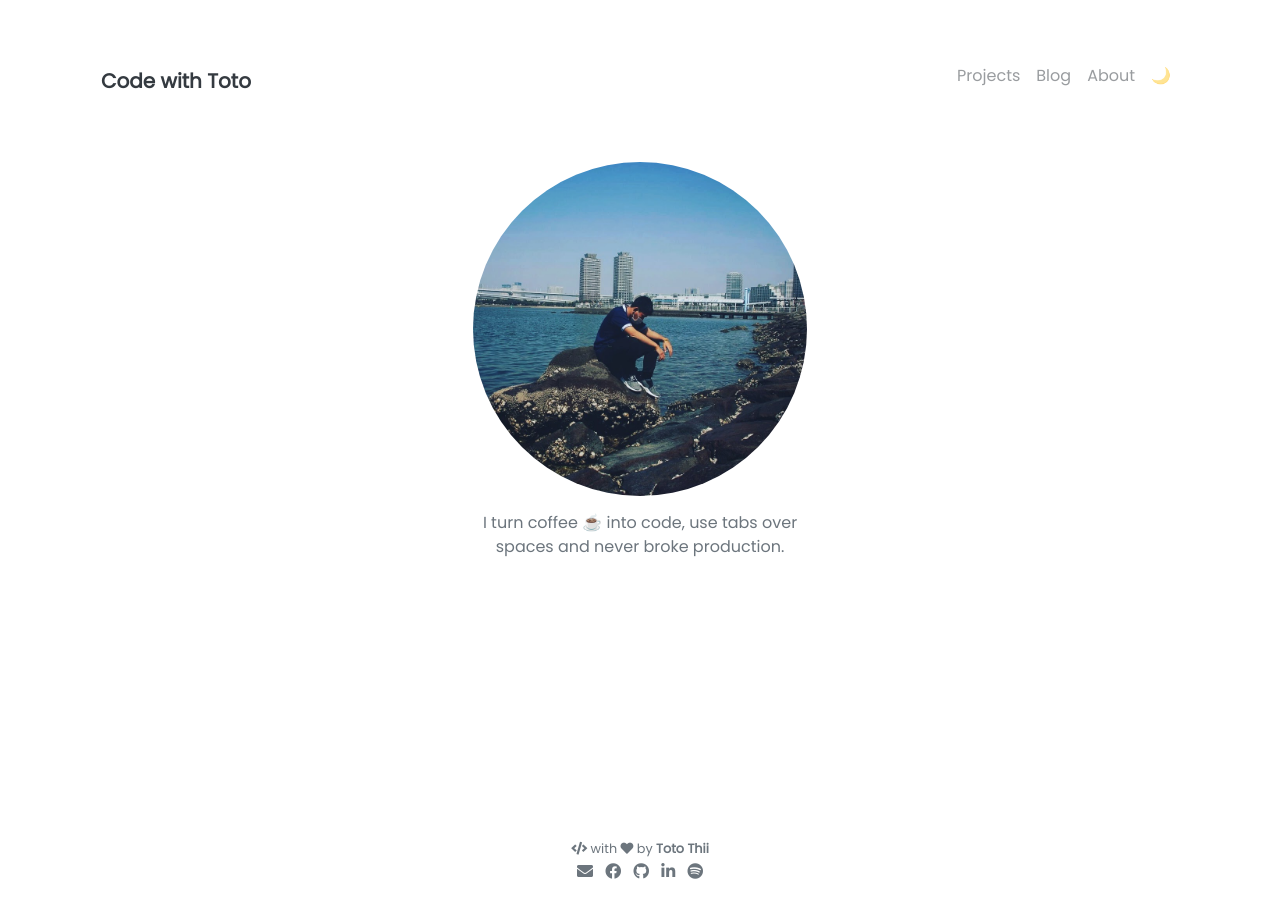
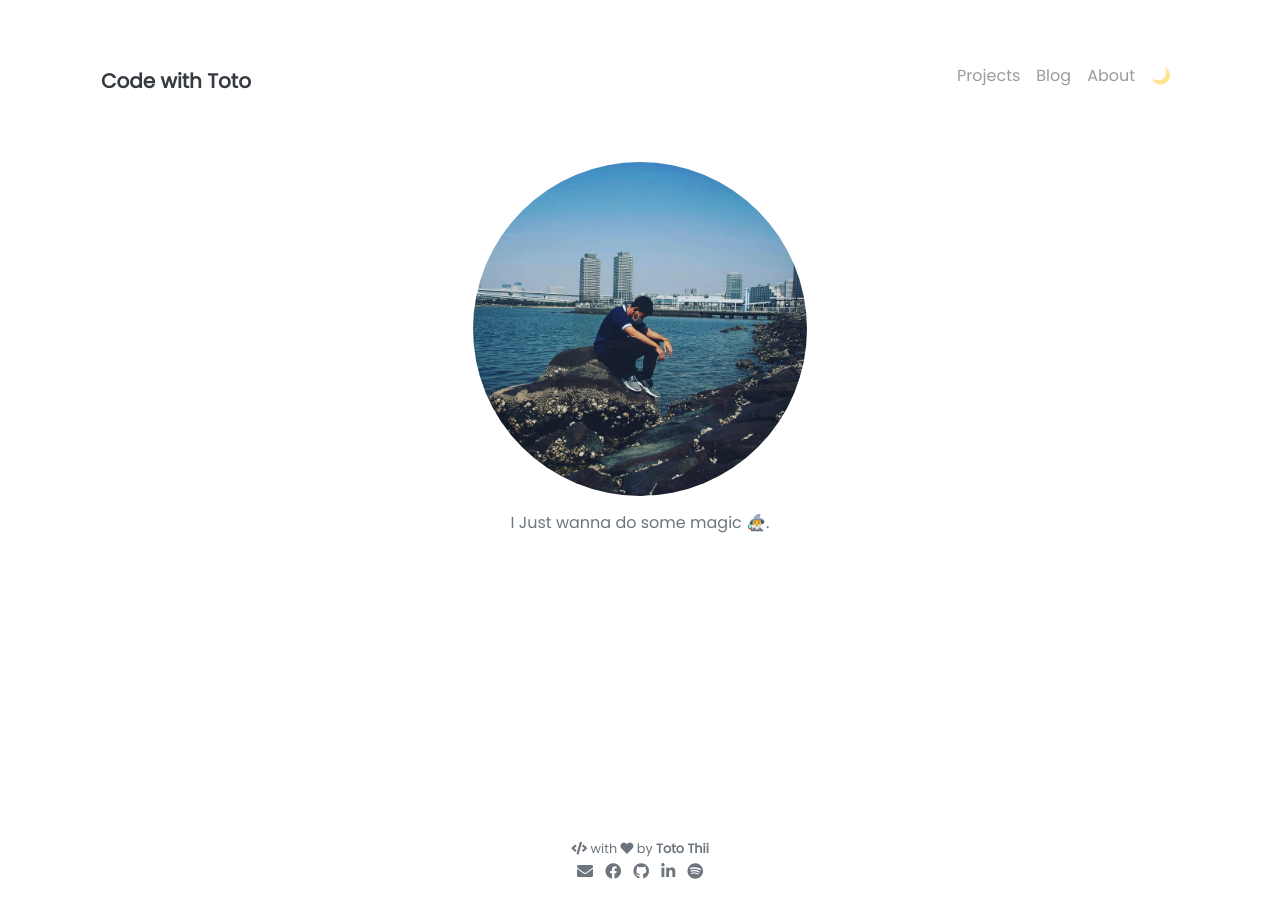
Before and after one commit to toto-thi/toto-thi.github.io, a Jekyll site: the page built from pages/index.md, in a window 1280 px wide. Built offline with Jekyll 4.4.1, drawn with Linux system fonts in a browser that asks for light colours; nearby versions of some CDN libraries; emoji names are drawn with the system emoji font.

Commit message:
Update _config.yml

```diff
--- a/_config.yml
+++ b/_config.yml
@@ -1,9 +1,7 @@
 ### Site Settings ###
 title               : Code with Toto
 description         : >-
-                      I turn coffee :coffee: into code,
-                      use tabs over spaces
-                      and never broke production.
+                      I Just wanna do some magic :mage_man:.
 baseurl             : ""                                # Change to empty quotes if you are hosting your site at <your-username>.github.io directly
 repository          : toto-thi/toto-thi.github.io       # Change to <your-username>/<your-username>.github.io (or remove it if you don't need remote projects)
 remote_theme        : YoussefRaafatNasry/portfolYOU
```
